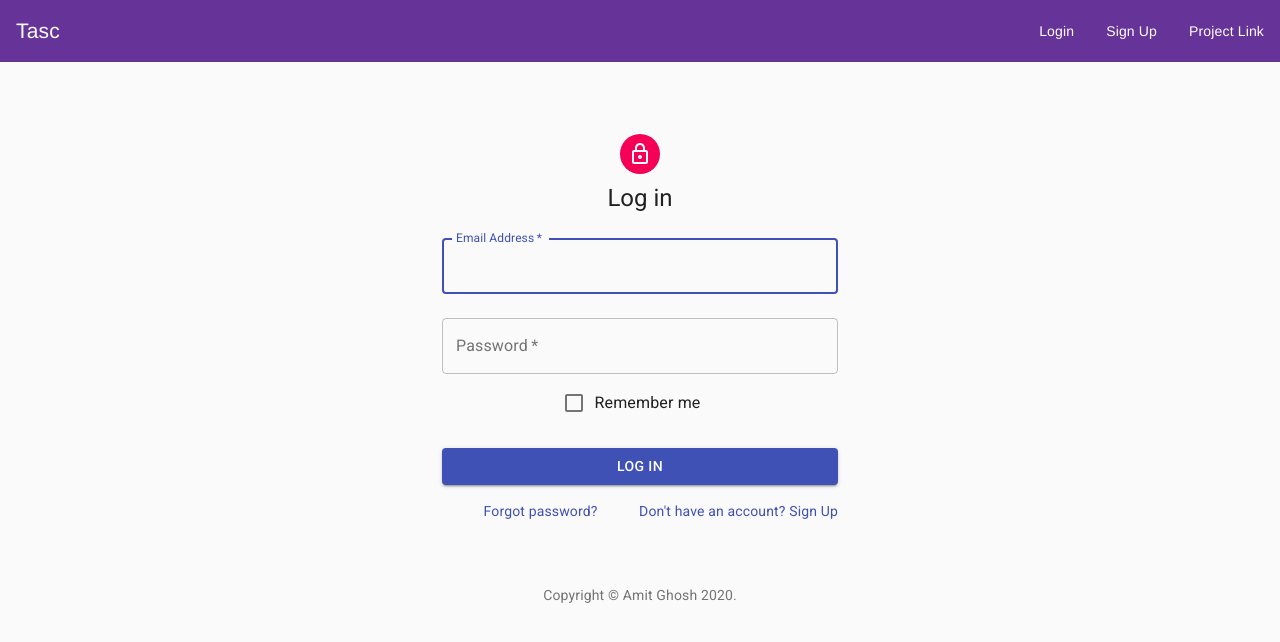
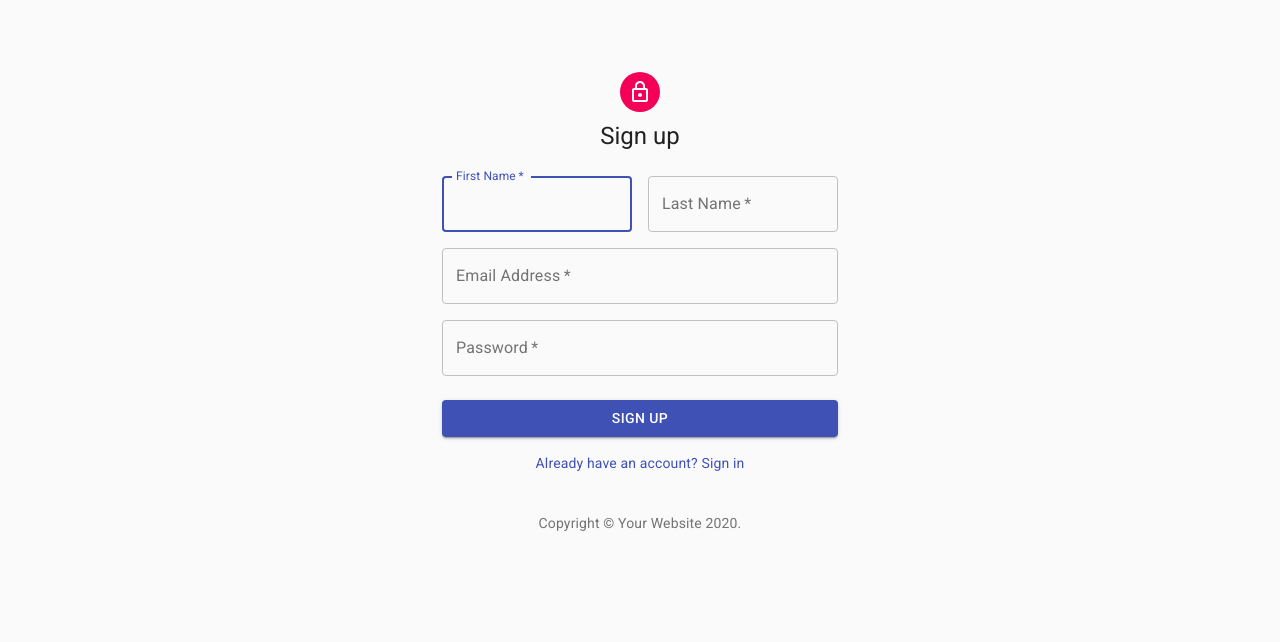
Before and after one commit to maverickamit/tasc, a React (Create React App) app: page /signup in a window 1280 px wide. Shown: the top 642 px of the page. Built offline with nearby package versions, Linux system fonts and the light colour scheme.

Commit message:
feat: implemented reach router, added sign up page

```diff
--- a/package.json
+++ b/package.json
@@ -5,6 +5,7 @@
   "dependencies": {
     "@material-ui/core": "^4.11.0",
     "@material-ui/icons": "^4.9.1",
+    "@reach/router": "^1.3.4",
     "@testing-library/jest-dom": "^4.2.4",
     "@testing-library/react": "^9.3.2",
     "@testing-library/user-event": "^7.1.2",
--- a/src/App.js
+++ b/src/App.js
@@ -1,14 +1,10 @@
 import React from "react";
-import logo from "./logo.svg";
 import "./App.css";
-import UserLogin from "./components/login/login.jsx";
+
+import { Router, Link } from "@reach/router";
 
 function App() {
-  return (
-    <div className="App">
-      <UserLogin></UserLogin>
-    </div>
-  );
+  return <div className="App"></div>;
 }
 
 export default App;
--- /dev/null
+++ b/src/components/registration/registration.jsx
@@ -0,0 +1,134 @@
+import React from "react";
+import Avatar from "@material-ui/core/Avatar";
+import Button from "@material-ui/core/Button";
+import CssBaseline from "@material-ui/core/CssBaseline";
+import TextField from "@material-ui/core/TextField";
+import FormControlLabel from "@material-ui/core/FormControlLabel";
+import Checkbox from "@material-ui/core/Checkbox";
+import Link from "@material-ui/core/Link";
+import Grid from "@material-ui/core/Grid";
+import Box from "@material-ui/core/Box";
+import LockOutlinedIcon from "@material-ui/icons/LockOutlined";
+import Typography from "@material-ui/core/Typography";
+import { makeStyles } from "@material-ui/core/styles";
+import Container from "@material-ui/core/Container";
+
+function Copyright() {
+  return (
+    <Typography variant="body2" color="textSecondary" align="center">
+      {"Copyright © "}
+      <Link color="inherit" href="https://material-ui.com/">
+        Your Website
+      </Link>{" "}
+      {new Date().getFullYear()}
+      {"."}
+    </Typography>
+  );
+}
+
+const useStyles = makeStyles((theme) => ({
+  paper: {
+    marginTop: theme.spacing(8),
+    display: "flex",
+    flexDirection: "column",
+    alignItems: "center",
+  },
+  avatar: {
+    margin: theme.spacing(1),
+    backgroundColor: theme.palette.secondary.main,
+  },
+  form: {
+    width: "100%", // Fix IE 11 issue.
+    marginTop: theme.spacing(3),
+  },
+  submit: {
+    margin: theme.spacing(3, 0, 2),
+  },
+}));
+
+export default function SignUp() {
+  const classes = useStyles();
+
+  return (
+    <Container component="main" maxWidth="xs">
+      <CssBaseline />
+      <div className={classes.paper}>
+        <Avatar className={classes.avatar}>
+          <LockOutlinedIcon />
+        </Avatar>
+        <Typography component="h1" variant="h5">
+          Sign up
+        </Typography>
+        <form className={classes.form} noValidate>
+          <Grid container spacing={2}>
+            <Grid item xs={12} sm={6}>
+              <TextField
+                autoComplete="fname"
+                name="firstName"
+                variant="outlined"
+                required
+                fullWidth
+                id="firstName"
+                label="First Name"
+                autoFocus
+              />
+            </Grid>
+            <Grid item xs={12} sm={6}>
+              <TextField
+                variant="outlined"
+                required
+                fullWidth
+                id="lastName"
+                label="Last Name"
+                name="lastName"
+                autoComplete="lname"
+              />
+            </Grid>
+            <Grid item xs={12}>
+              <TextField
+                variant="outlined"
+                required
+                fullWidth
+                id="email"
+                label="Email Address"
+                name="email"
+                autoComplete="email"
+              />
+            </Grid>
+            <Grid item xs={12}>
+              <TextField
+                variant="outlined"
+                required
+                fullWidth
+                name="password"
+                label="Password"
+                type="password"
+                id="password"
+                autoComplete="current-password"
+              />
+            </Grid>
+          </Grid>
+          <Button
+            type="submit"
+            fullWidth
+            variant="contained"
+            color="primary"
+            className={classes.submit}
+          >
+            Sign Up
+          </Button>
+          <Grid container justify="center">
+            <Grid item>
+              <Link href="/" Home variant="body2">
+                Already have an account? Sign in
+              </Link>
+            </Grid>
+          </Grid>
+        </form>
+      </div>
+      <Box mt={5}>
+        <Copyright />
+      </Box>
+    </Container>
+  );
+}
--- a/src/index.js
+++ b/src/index.js
@@ -4,12 +4,16 @@
 import App from "./App";
 import * as serviceWorker from "./serviceWorker";
 import NavBar from "./components/navbar/navbar.jsx";
+import { render } from "react-dom";
+import { Router, Link } from "@reach/router";
+import UserLogin from "./components/login/login.jsx";
+import SignUp from "./components/registration/registration.jsx";
 
-ReactDOM.render(
-  <React.StrictMode>
-    <NavBar />
-    <App />
-  </React.StrictMode>,
+render(
+  <Router>
+    <UserLogin path="/"></UserLogin>
+    <SignUp path="/signup"></SignUp>
+  </Router>,
   document.getElementById("root")
 );
 
```
Also changed, not shown: 1 other file (tests, documents, lock files or other folders).
